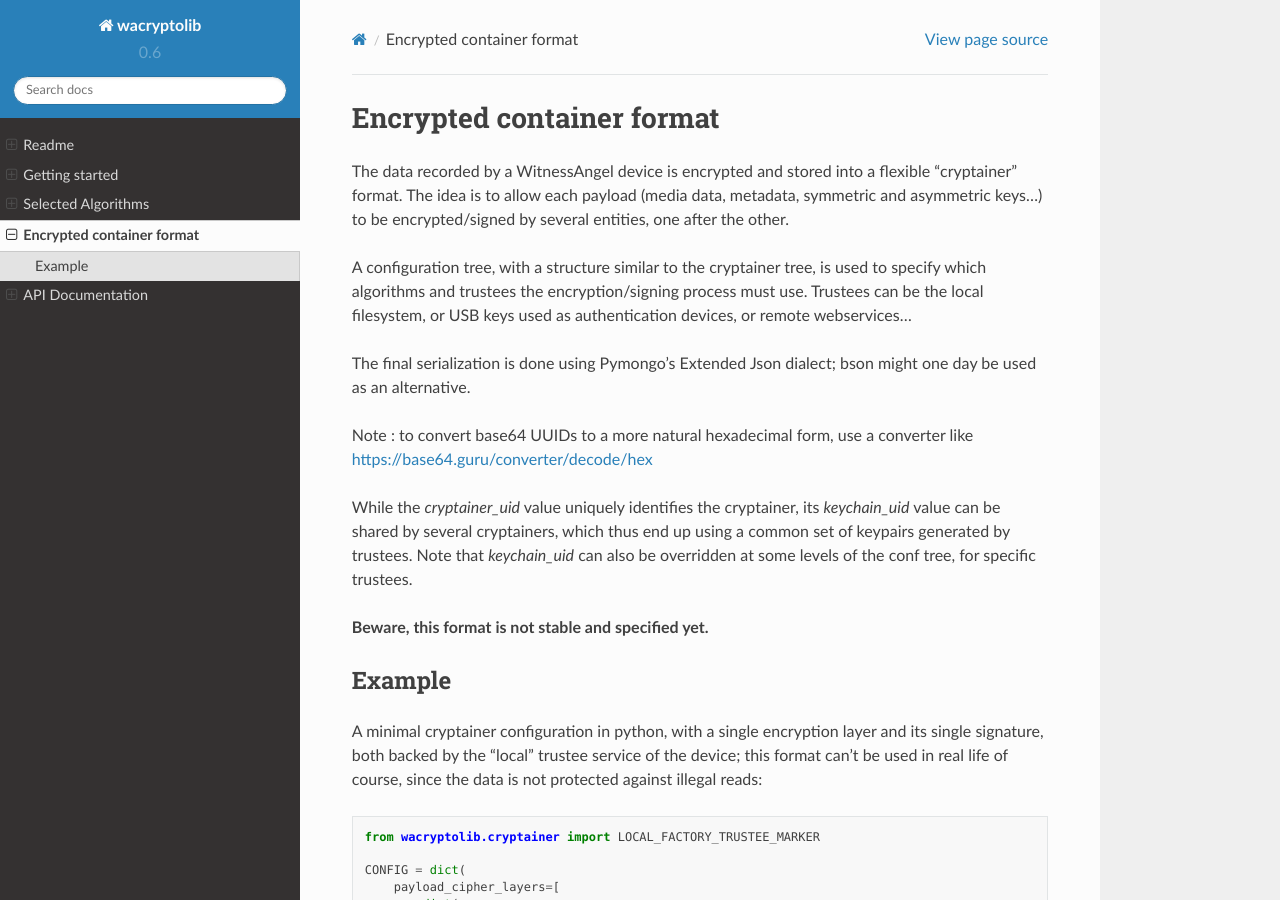
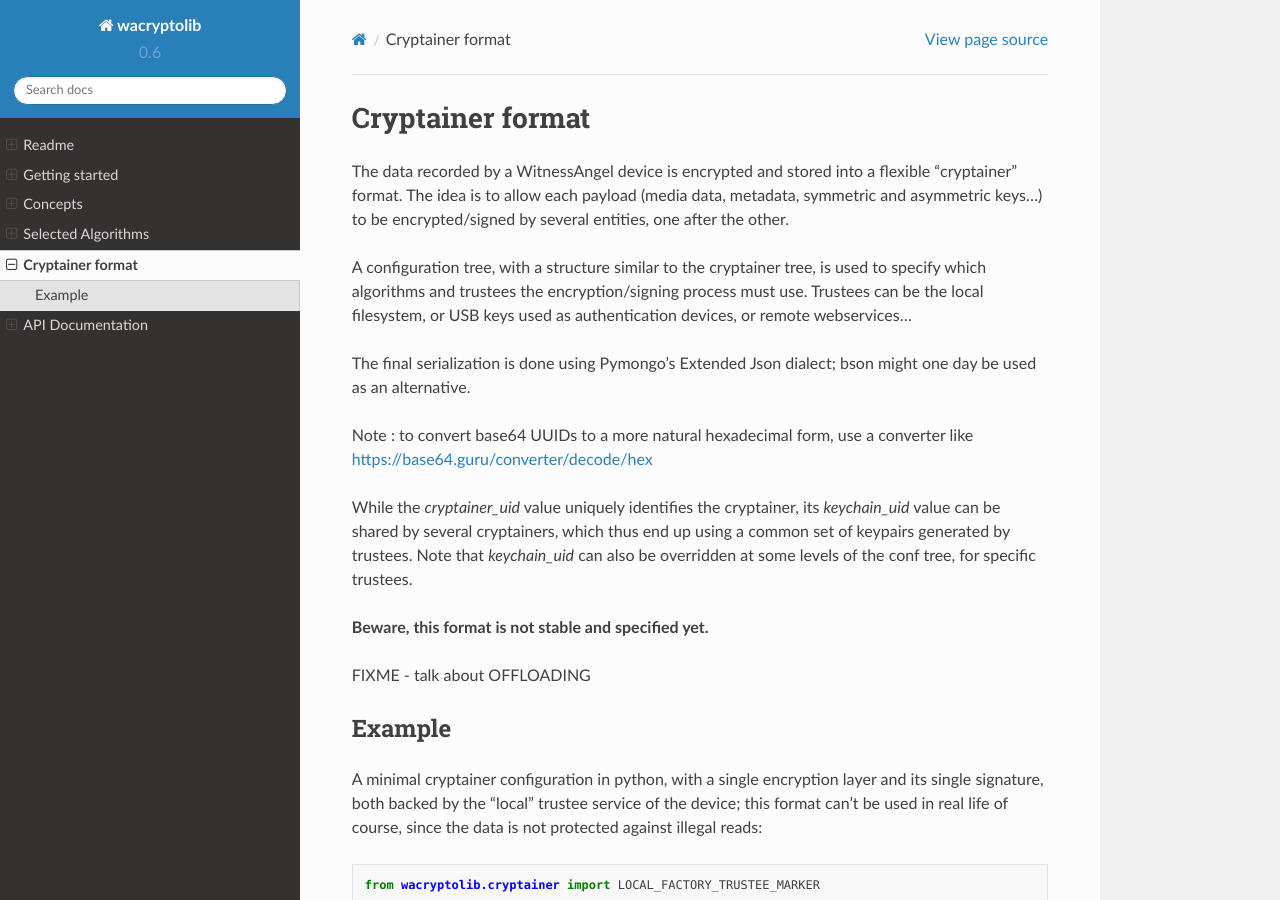
Before and after one commit to WitnessAngel/witness-angel-cryptolib, a Sphinx documentation site: the page built from docs/cryptainer_format.rst, in a window 1280 px wide and 900 px high. Built offline with Sphinx 7.4.7 and the Read the Docs theme 2.0.0, drawn with Linux system fonts in a browser that asks for light colours.

Commit message:
Write draft of concepts.rst (glossary of terms)

```diff
--- a/Readme.rst
+++ b/Readme.rst
@@ -13,8 +13,6 @@
 
 Summary
 ----------------
-
-**WARNING, HUGE REFACTORING OF THIS LIB WILL SOON OCCUR**
 
 This lib gathers utilities to generate and store cryptographic keys, and encrypt/decrypt/sign cryptainer, for the
 WitnessAngel project.
--- a/docs/cryptainer_format.rst
+++ b/docs/cryptainer_format.rst
@@ -1,5 +1,5 @@
 
-Encrypted container format
+Cryptainer format
 ============================
 
 The data recorded by a WitnessAngel device is encrypted and stored into a flexible "cryptainer" format. The idea is to allow each payload (media data, metadata, symmetric and asymmetric keys...) to be encrypted/signed by several entities, one after the other.
@@ -14,6 +14,8 @@
 While the `cryptainer_uid` value uniquely identifies the cryptainer, its `keychain_uid` value can be shared by several cryptainers, which thus end up using a common set of keypairs generated by trustees. Note that `keychain_uid` can also be overridden at some levels of the conf tree, for specific trustees.
 
 **Beware, this format is not stable and specified yet.**
+
+FIXME - talk about OFFLOADING
 
 
 Example
--- a/docs/index.rst
+++ b/docs/index.rst
@@ -10,6 +10,7 @@
 
    Readme<readme>
    getting_started
+   concepts
    algorithms_overview
    cryptainer_format
    api
```
Also changed, not shown: docs/concepts.rst (added, +60 -0 lines), 2 other files.
